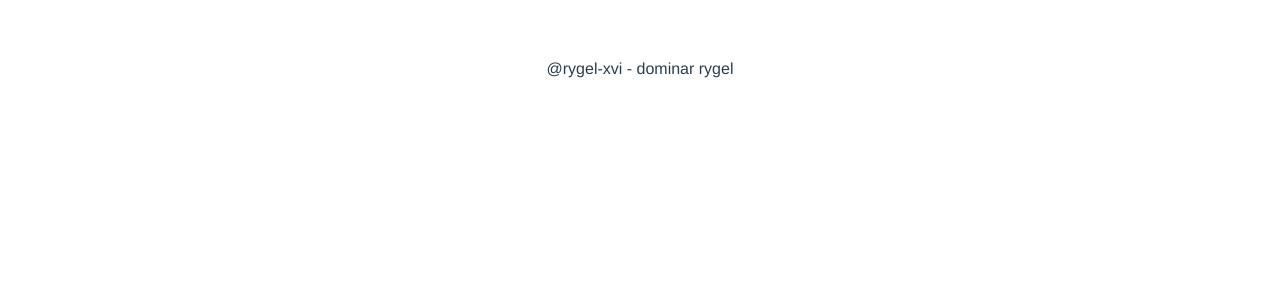
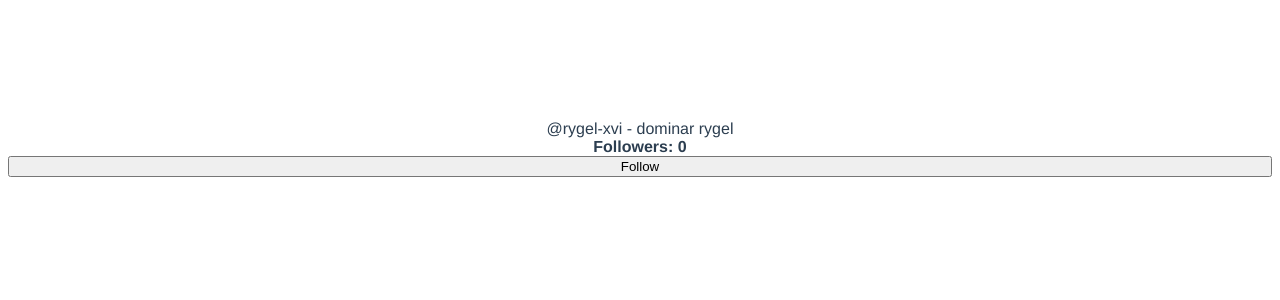
Before and after one commit to katratzi/vue3-earthsquare, a Vue app: page / in a window 1280 px wide. Shown: the top 300 px of the page. Built offline with nearby package versions, Linux system fonts and the light colour scheme.

Commit message:
call a method on click

```diff
--- a/src/App.vue
+++ b/src/App.vue
@@ -1,5 +1,9 @@
 <template>
-  <div id="app">@{{ user.username }} - {{ fullname }}</div>
+  <div id="app">
+    @{{ user.username }} - {{ fullname }}
+    <strong>Followers: {{ followers }}</strong>
+    <button v-on:click="followUser">Follow</button>
+  </div>
 </template>
 <script>
 // import HelloWorld from "./components/HelloWorld.vue";
@@ -8,7 +12,7 @@ export default {
   name: "App",
   data() {
     return {
-      follower: 0,
+      followers: 0,
       user: {
         id: 1,
         username: "rygel-xvi",
@@ -24,6 +28,11 @@ export default {
       return `${this.user.firstname} ${this.user.lastname}`;
     },
   },
+  methods: {
+    followUser() {
+      this.followers++;
+    },
+  },
 };
 </script>
 
@@ -34,6 +43,9 @@ export default {
   -moz-osx-font-smoothing: grayscale;
   text-align: center;
   color: #2c3e50;
+  display: flex;
   margin-top: 60px;
+  flex-direction: column;
+  text-align: center;
 }
 </style>
```
Also changed, not shown: 1 other file (tests, documents, lock files or other folders).
